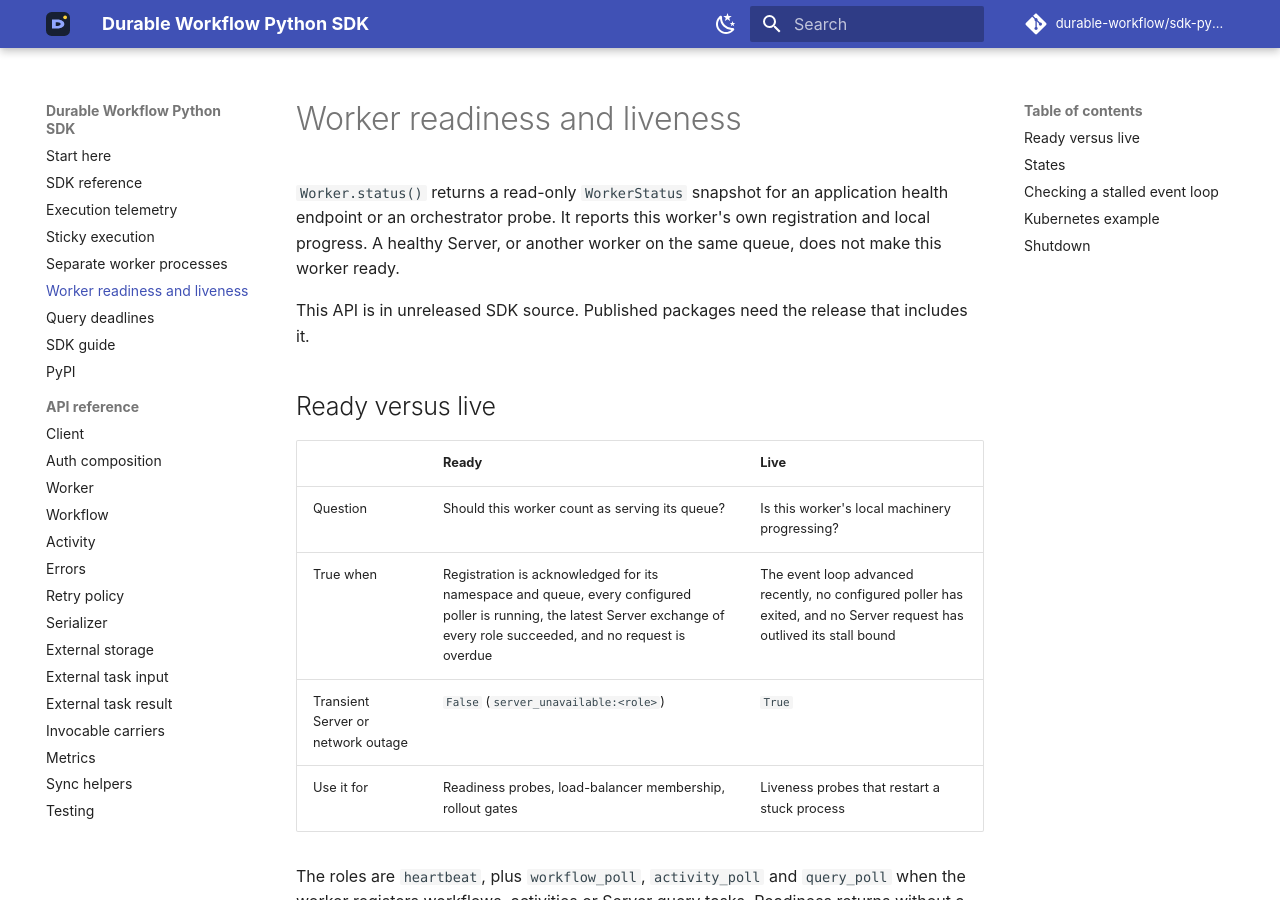
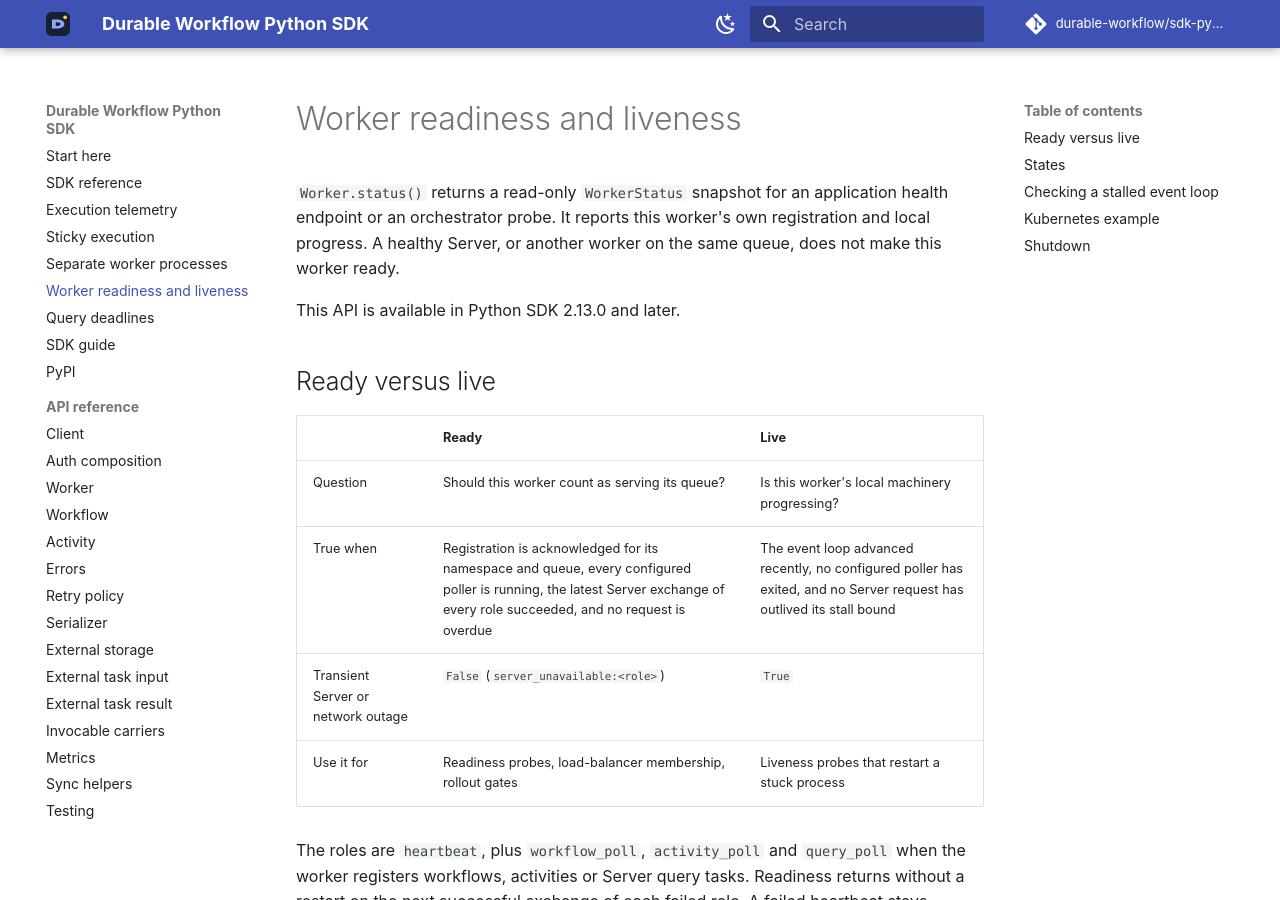
Before and after one commit to durable-workflow/sdk-python, an MkDocs documentation site: the page built from docs/guides/worker-health.md, in a window 1280 px wide and 900 px high. Built offline with MkDocs 1.6.1 and Material for MkDocs 9.7.7, drawn with Linux system fonts in a browser that asks for light colours.

Commit message:
Prepare Python SDK 2.13.0
Set the package, product-train and registry versions to 2.13.0 and date
the changelog section for worker readiness and liveness status (#168)
and pruned-bundle verification (#228). Docs that still described these
as unreleased source now name the release that ships them; the bounded
failure-report note names 2.11.0, where that behavior first shipped.

Co-Authored-By: Claude Opus 5.5 <noreply@anthropic.com>

```diff
--- a/docs/guides/worker-health.md
+++ b/docs/guides/worker-health.md
@@ -5,8 +5,7 @@ application health endpoint or an orchestrator probe. It reports this worker's
 own registration and local progress. A healthy Server, or another worker on the
 same queue, does not make this worker ready.
 
-This API is in unreleased SDK source. Published packages need the release
-that includes it.
+This API is available in Python SDK 2.13.0 and later.
 
 ## Ready versus live
 
--- a/pyproject.toml
+++ b/pyproject.toml
@@ -4,7 +4,7 @@ build-backend = "setuptools.build_meta"
 
 [project]
 name = "durable-workflow"
-version = "2.12.4"
+version = "2.13.0"
 description = "Python client and worker SDK for Durable Workflow Cloud and self-hosted Server"
 readme = "README.md"
 requires-python = ">=3.10"
@@ -79,8 +79,8 @@ durable-workflow-replay-conformance = "durable_workflow.replay_conformance:main"
 durable-workflow-workflow-updates-conformance = "durable_workflow.workflow_updates_conformance:main"
 
 [tool.durable-workflow]
-product-train = "2.12.4"
-registry-version = "2.12.4"
+product-train = "2.13.0"
+registry-version = "2.13.0"
 supported-server-versions = "2.8.0"
 supported-server-release-baselines = { "2" = "2.8.0", "3" = "3.0.0" }
 worker-protocol-version = "1.20"
```
Also changed, not shown: CHANGELOG.md (+2 -0 lines), docs/reference/worker.md (+1 -2 lines), docs/sdk-reference.md (+1 -1 lines).
